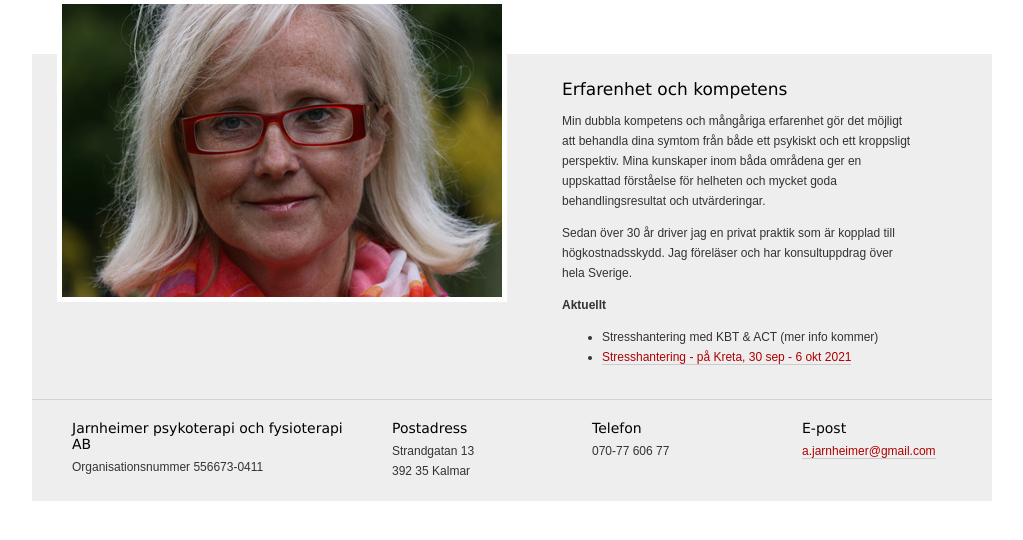
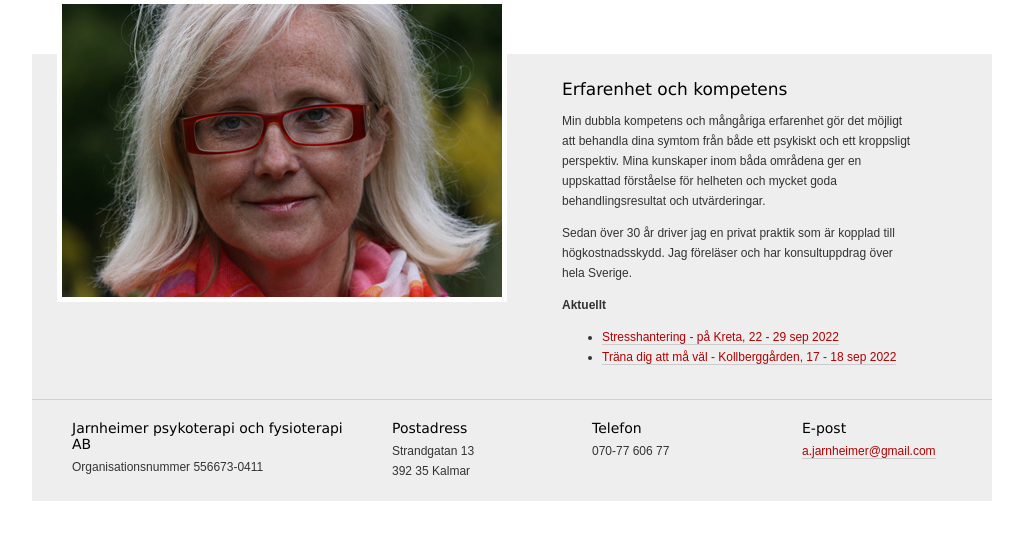
Before and after one commit to jarnheimer/ajarnheimer, a PHP site: page / in a window 1280 px wide. Shown: the part 112-652 px from the top of the page, without its empty margins (128-1151 px from the left). Run offline with PHP 8.4, Linux system fonts and the light colour scheme.

Commit message:
Nya kurser hösten 2022

```diff
--- a/index.php
+++ b/index.php
@@ -19,8 +19,8 @@ $titel = "Ann-Sofie Jarnheimer - Leg. Sjukgymnast, Leg. Psykoterapeut";
                     Jag f&ouml;rel&auml;ser och har konsultuppdrag &ouml;ver hela Sverige.</p>
                 <p><b>Aktuellt</b></p>
                 <ul>
-                    <li>Stresshantering med KBT & ACT (mer info kommer)</li>
-                    <li><a href="https://www.lendasoasen.se/kurser/stresshantering-pa-kreta/">Stresshantering - på Kreta, 30 sep - 6 okt 2021</a></li>
+                    <li><a href="https://www.lendasoasen.se/kurser/stresshantering-pa-kreta/">Stresshantering - på Kreta, 22  - 29 sep 2022</a></li>
+                    <li><a href="https://www.kollberggarden.se/mindfullness-helg/">Tr&auml;na dig att m&aring; v&auml;l - Kollberggården, 17 - 18 sep 2022</a></li>
                 </ul>
             </div>
         </div>
```
